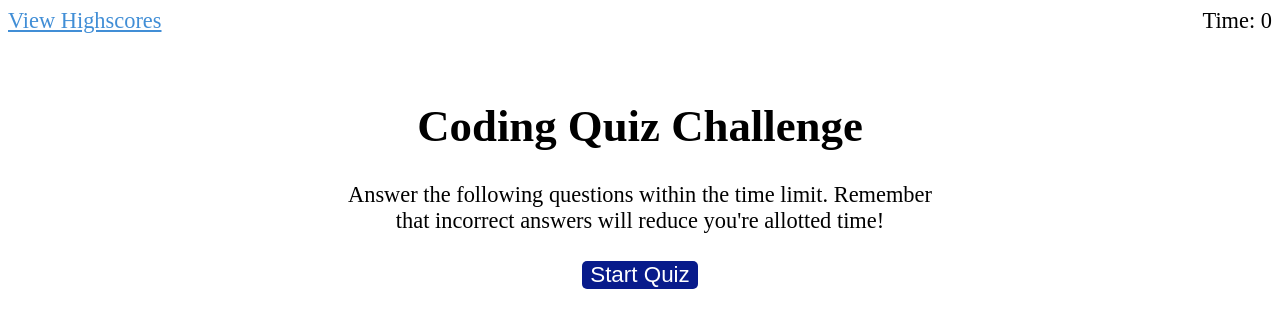
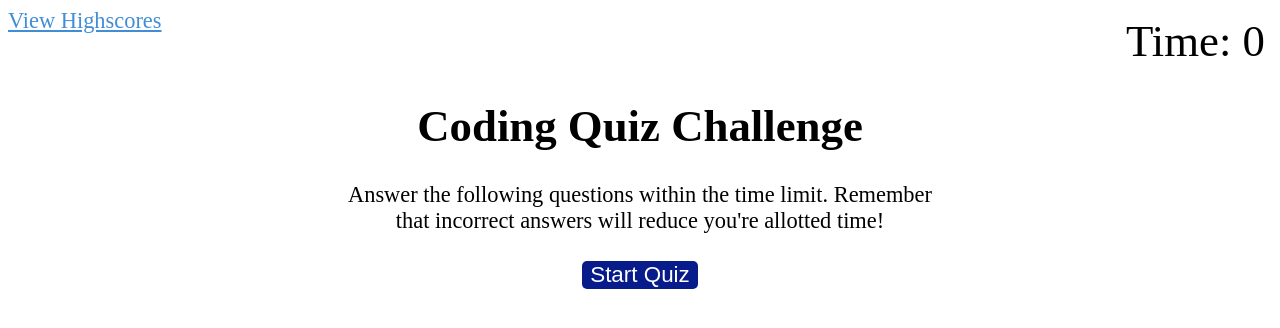
Before and after one commit to Eibon64/timed-quiz-project, a plain HTML site: page index.html in a window 1280 px wide. Drawn offline with Linux system fonts and the light colour scheme.

Commit message:
adjusted CSS styling

```diff
--- a/assets/style.css
+++ b/assets/style.css
@@ -9,7 +9,7 @@ a {
 }
 
 a:hover {
-    color: #a9dbeb;
+    color: #9eddf1;
 }
 
 button {
@@ -48,10 +48,6 @@ a {
     list-style: decimal inside none;
 }
 
-  li:nth-child(odd) {
-    background-color: #cad1e2;
-  }
-
 .container {
     margin: 100px auto 0 auto;
     max-width: 600px;
@@ -71,17 +67,9 @@ a {
     left: 8px;
 }
 
-  .feedback {
-    font-style: bold;
-    font-size: 140%;
-    margin-top: 15px;
-    padding-top: 10px;
-    color: rgb(120, 121, 124);
-    border-top: 1px solid rgb(200, 202, 206);
+.timer {
+    font-size: 200%;
+    position: absolute;
+    top: 15px;
+    right: 15px;
 }
-
-  .timer {
-    position: absolute;
-    top: 8px;
-    right: 8px;
-  }
```
Lines whose indentation alone changed are shown as unchanged.
